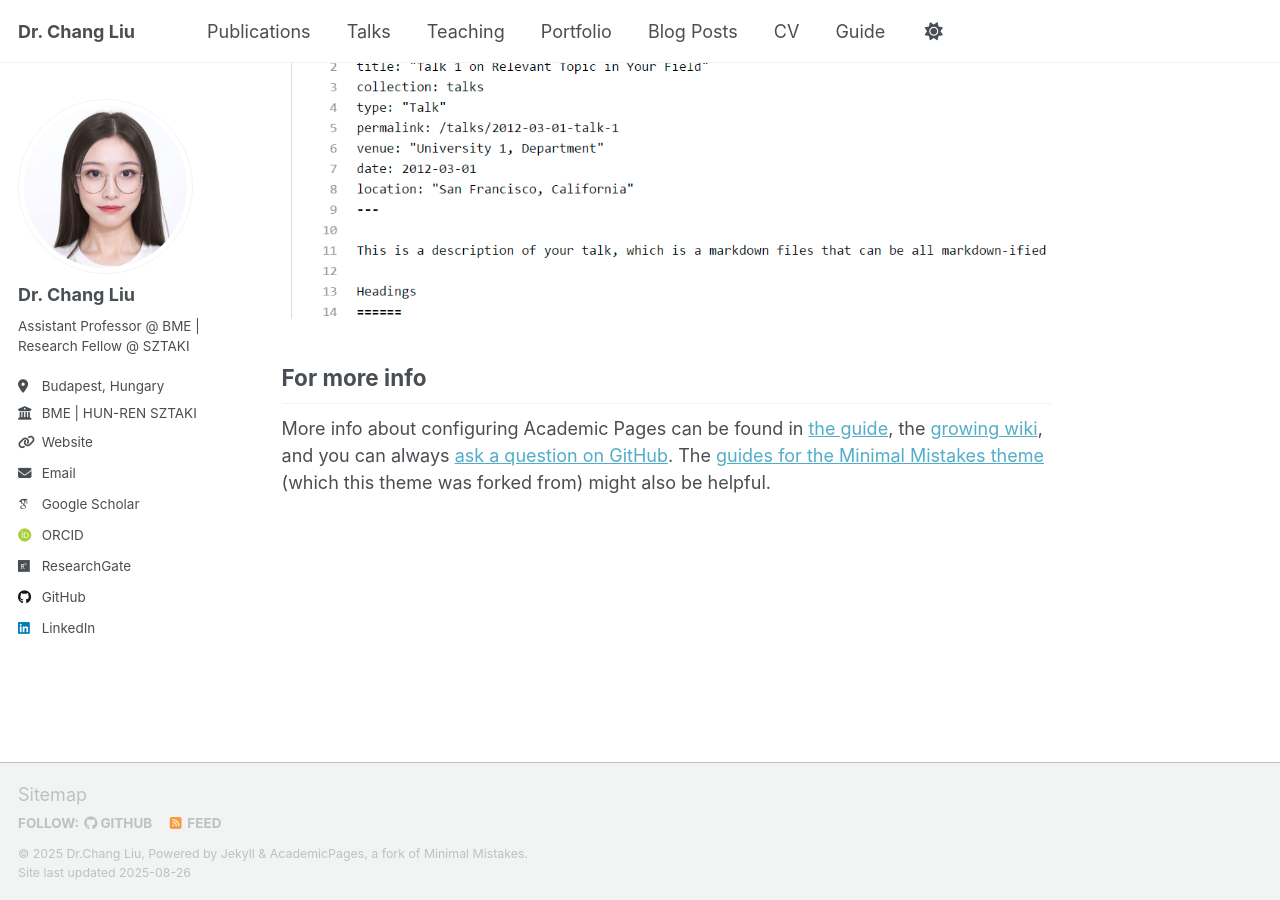
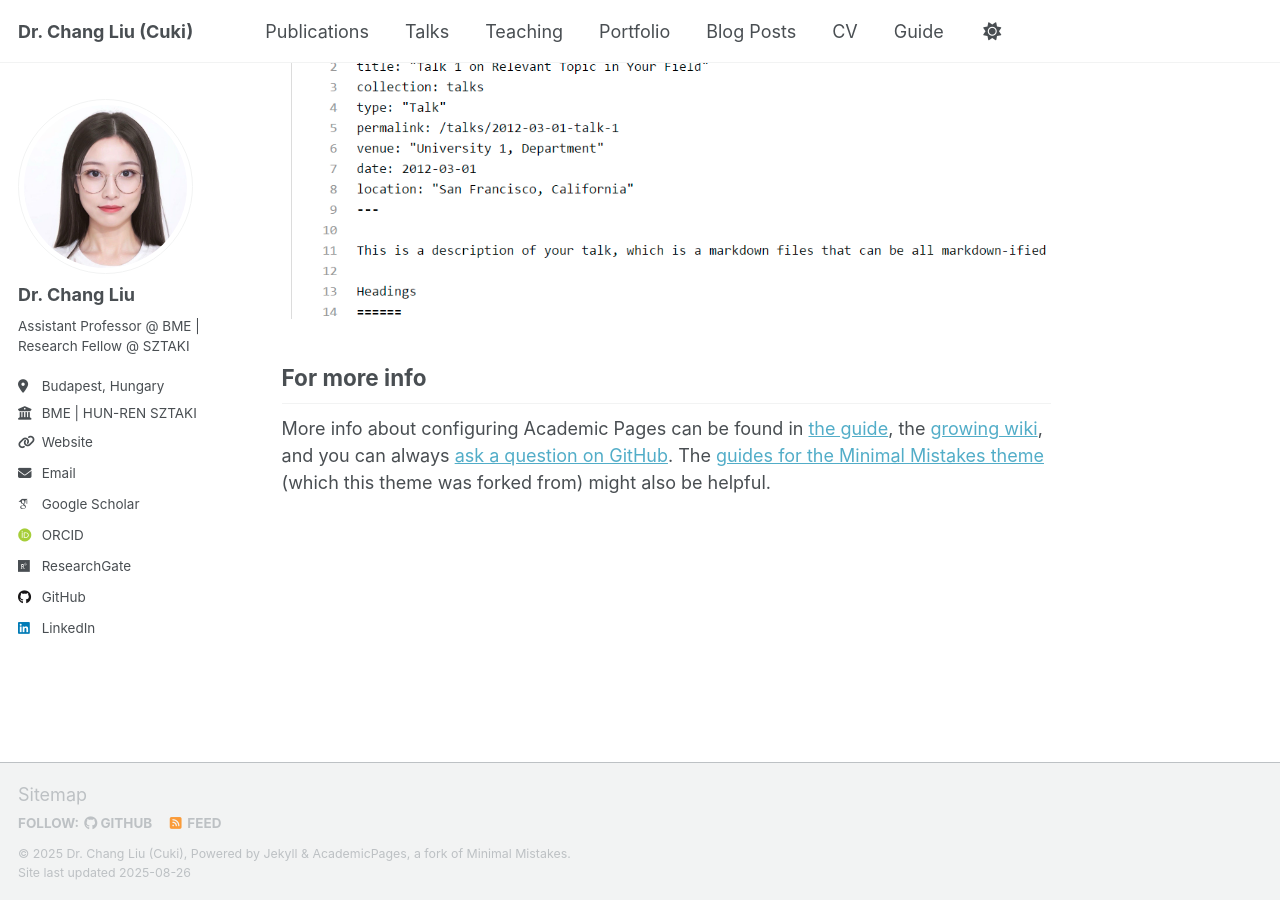
Before and after one commit to ChangLiu-bp/changliu-bp.github.io, a Jekyll site: the page built from _pages/about.md, in a window 1280 px wide and 900 px high, scrolled down 2880 px. Built offline with Jekyll 4.4.1, drawn with Linux system fonts in a browser that asks for light colours; some web fonts are replaced; a script that is not in the unit is left out.

Commit message:
Update _config.yml

```diff
--- a/_config.yml
+++ b/_config.yml
@@ -9,9 +9,9 @@
 # Basic Site Settings
 locale                   : "en-US"
 site_theme               : "default" # Currently available options are "default", "air"
-title                    : "Dr. Chang Liu"
+title                    : "Dr. Chang Liu (Cuki)"
 title_separator          : "-"
-name                     : &name "Dr.Chang Liu"
+name                     : &name "Dr. Chang Liu (Cuki)"
 description              : &description "Assistant Professor @ BME | Research Fellow @ SZTAKI"
 url                      : https://changliu-bp.github.io # the base hostname & protocol for your site e.g. "https://[your GitHub username].github.io" or if you already have some other page hosted on Github then use "https://[your GitHub username].github.io/[Your Repo Name]"
 baseurl                  : "" # the subpath of your site, e.g. "/blog"
```
